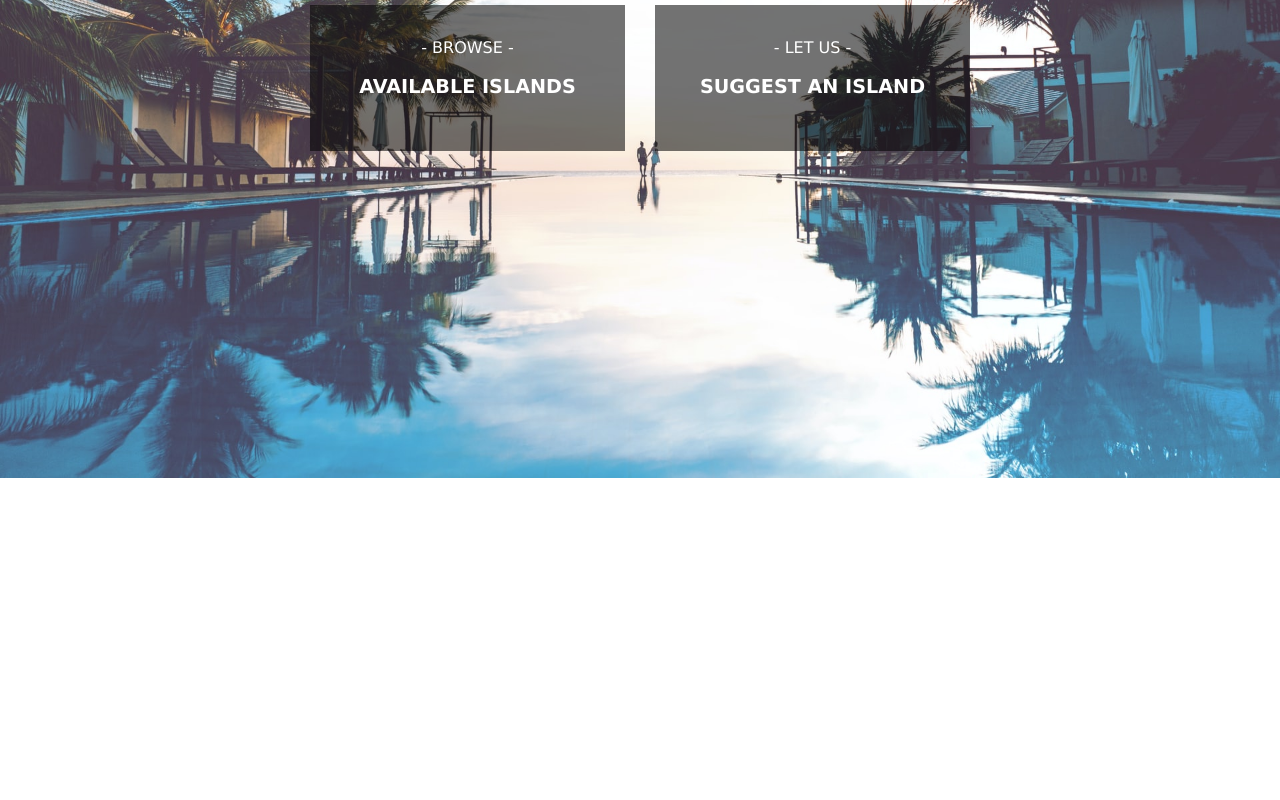
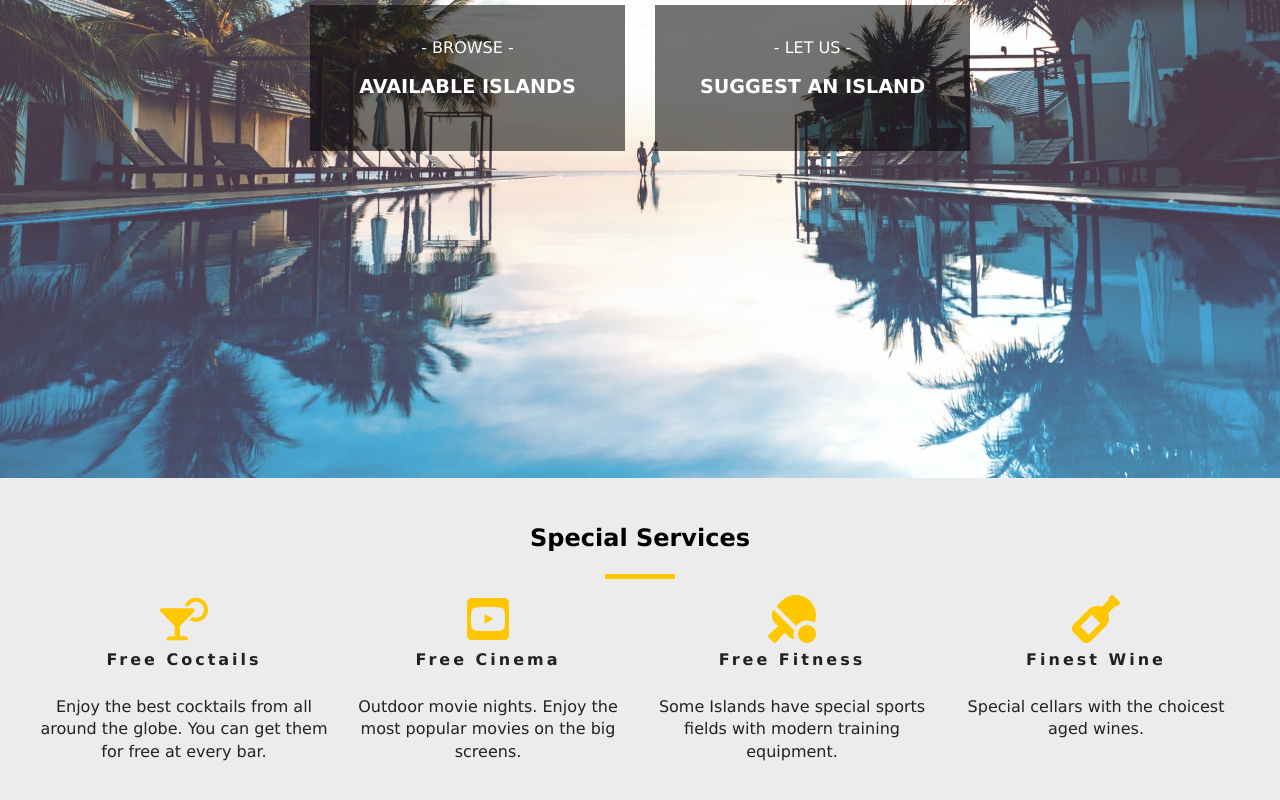
Before and after one commit to EvgenyOcean/2020-RentalIslands, a React (Create React App) app: page / in a window 1280 px wide. Shown: the part 322-1122 px from the top of the page. Before the commit the page ends 800 px from the top, so only its background shows below. Built offline with nearby package versions, Linux system fonts and the light colour scheme.

Commit message:
Services added

```diff
--- a/src/components/PageError.js
+++ b/src/components/PageError.js
@@ -1,4 +1,5 @@
 import React from 'react';
+import {Link} from 'react-router-dom';
 import Hero from './Hero';
 import Banner from './Banner';
 
@@ -6,7 +7,7 @@ function ErrorPage(props) {
   return (
     <Hero>
       <Banner title="This page does not exists">
-        <button className="btn btn-primary">Return Home</button>
+        <Link to="/" className="btn btn-primary">Return Home</Link>
       </Banner>
     </Hero>
   );
--- a/src/components/PageHome.js
+++ b/src/components/PageHome.js
@@ -1,9 +1,11 @@
 import React from 'react';
 import {Link} from 'react-router-dom';
 import Hero from './Hero';
+import Services from './Services';
 
 function Home(props) {
   return (
+    <>
       <Hero>
         <div className="btns">
           <Link to="/islands" className="btn btn-all">
@@ -12,10 +14,12 @@ function Home(props) {
           </Link>
           <Link to="/" className="btn btn-random">
             <span>- LET US -</span>
-          <h4>Suggest an island</h4>
+            <h4>Suggest an Island</h4>
           </Link>
         </div>
       </Hero>
+      <Services />
+    </>
   );
 }
 
--- a/src/components/PageIsland.js
+++ b/src/components/PageIsland.js
@@ -1,4 +1,5 @@
 import React from 'react';
+import {Link} from 'react-router-dom';
 import Hero from './Hero';
 import Banner from './Banner';
 import dragonHead from '../images/DragonHead.jpg';
@@ -7,7 +8,7 @@ function PageIsland(props) {
   return (
     <Hero hero={dragonHead}>
       <Banner title="Little Harvest" subtitle="Belize, Central America">
-        <button className="btn btn-primary">Return Home</button>
+        <Link to="/" className="btn btn-primary">Return Home</Link>
       </Banner>
     </Hero>
   );
--- a/src/components/PageIslands.js
+++ b/src/components/PageIslands.js
@@ -1,4 +1,5 @@
 import React, { Component } from 'react';
+import {Link} from 'react-router-dom';
 import islands from '../images/islands.jpg';
 import Hero from './Hero';
 import Banner from './Banner';
@@ -8,7 +9,7 @@ class PageIslands extends Component {
     return (
       <Hero hero={islands}>
         <Banner title="Find your private island" subtitle={<i>I feel we are all islands - in a common sea. <br /> &copy; Anne Morrow</i>}>
-          <button className="btn btn-primary">Return Home</button>
+          <Link to="/" className="btn btn-primary">Return Home</Link>
         </Banner>
       </Hero>
     );
--- /dev/null
+++ b/src/components/Services.js
@@ -0,0 +1,35 @@
+import React from 'react';
+import Title from './Title';
+import ServicesSection from './ServicesSC';
+import {FaCocktail, FaYoutubeSquare, FaTableTennis, FaWineBottle} from 'react-icons/fa';
+
+function Services(props) {
+
+  const createServices = () => {
+    return [
+      {img: FaCocktail, name: "Free Coctails", desc: "Enjoy the best cocktails from all around the globe. You can get them for free at every bar."},
+      {img: FaYoutubeSquare, name: "Free Cinema", desc: "Outdoor movie nights. Enjoy the most popular movies on the big screens."},
+      {img: FaTableTennis, name: "Free Fitness", desc: "Some Islands have special sports fields with modern training equipment."},
+      {img: FaWineBottle, name: "Finest Wine", desc: "Special cellars with the choicest aged wines."},
+    ]
+  }
+
+  return (
+    <ServicesSection>
+      <div className="container">
+        <Title title="Special Services"/>
+        <div className="services">
+          {createServices().map((service, ind) => (
+            <article key={ind} className="service">
+              <service.img/>
+              <h6>{service.name}</h6>
+              <p>{service.desc}</p>
+            </article>
+          ))}
+        </div>
+      </div>
+    </ServicesSection>
+  );
+}
+
+export default Services;
--- /dev/null
+++ b/src/components/ServicesSC.js
@@ -0,0 +1,45 @@
+import styled from 'styled-components';
+
+const ServicesSection = styled.section`
+  padding: 3rem 1rem;
+  background-color: var(--mainGrey);
+  .container{
+
+    .services{
+      display: grid;
+      grid-template-columns: repeat(auto-fit, minmax(255px, 1fr));
+      grid-row-gap: 2rem;
+      grid-column-gap: 1rem;
+    }
+
+    article{
+      text-align: center;
+
+      h6{
+        letter-spacing: var(--mainSpacing);
+      }
+
+      svg{
+        font-size: 3rem;
+        color: var(--primaryColor);
+      }
+    }
+
+
+    @media (min-width: 768px){
+      max-width: 1200px;
+      margin: 0 auto;
+      .services{
+        grid-template-columns: repeat(auto-fit, minmax(350px, 1fr));
+      }
+    }
+
+    @media (min-width: 1100px){
+      .services{
+        grid-template-columns: repeat(auto-fit, minmax(255px, 1fr));
+      }
+    }
+  }
+`
+
+export default ServicesSection;
--- /dev/null
+++ b/src/components/Title.js
@@ -0,0 +1,26 @@
+import React from 'react';
+import styled from 'styled-components';
+
+const TitleDIV = styled.div`
+  text-align: center;
+  color: black;
+
+  .underline{
+    background-color: var(--primaryColor);
+    height: 5px;
+    width: 70px;
+    margin: 0 auto;
+    margin-bottom: 1em;
+  }
+`
+
+function Title({title}) {
+  return (
+    <TitleDIV>
+      <h3>{title}</h3>
+      <div className="underline"></div>
+    </TitleDIV>
+  );
+}
+
+export default Title;
```
Lines whose indentation alone changed are shown as unchanged.
